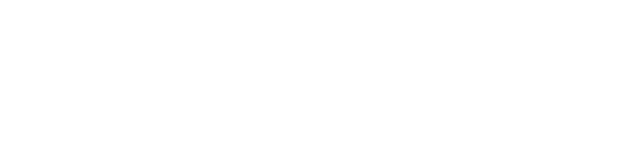
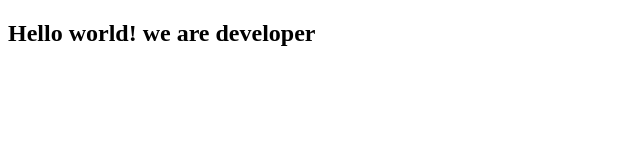
Before and after one commit to ruttoben/Microverse-trial-with-Philip-and-Rutto-ben, a plain HTML site: page index.html in a window 1280 px wide. Shown: the whole page, without its empty margins (0-640 px from the left). Drawn offline with Linux system fonts and the light colour scheme.

Commit message:
first commit

```diff
--- a/index.html
+++ b/index.html
@@ -7,6 +7,9 @@
   </head>
 
   <body>
+    <section id="welcome-section">
+      <h1>Hello world! we are developer</h1>
+    </section>
     <script src="https://cdn.freecodecamp.org/testable-projects-fcc/v1/bundle.js"></script>
 
     <!--
```
